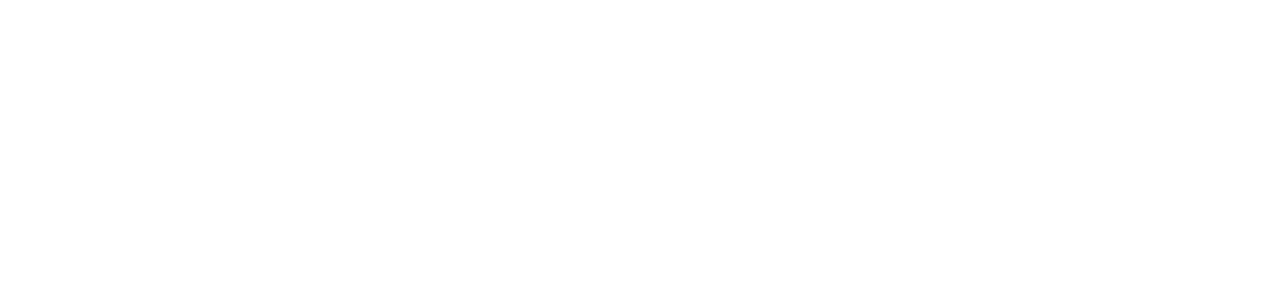
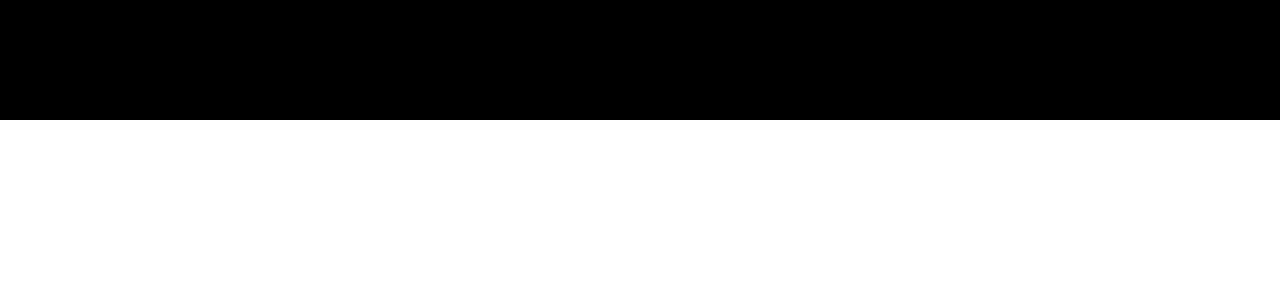
Before and after one commit to shawnmcmahon/portfolio, a React (Create React App) app: page / in a window 1280 px wide. Shown: the top 300 px of the page. Built offline with nearby package versions, Linux system fonts and the light colour scheme.

Commit message:
Add black background to header

```diff
--- a/src/Components/Header/Header.css
+++ b/src/Components/Header/Header.css
@@ -0,0 +1,11 @@
+.header {
+  display: flex;
+  flex-direction: column;
+  justify-content: center;
+}
+
+.nav {
+  width: 100%;
+  height: 15vh;
+  background-color: #000;
+}
--- a/src/Components/Header/Header.js
+++ b/src/Components/Header/Header.js
@@ -3,6 +3,9 @@
 const Header = () => {
   return (
     <header className="header">
+      <nav className="nav">
+        Hello World
+      </nav>
     </header>
   );
 }
```
